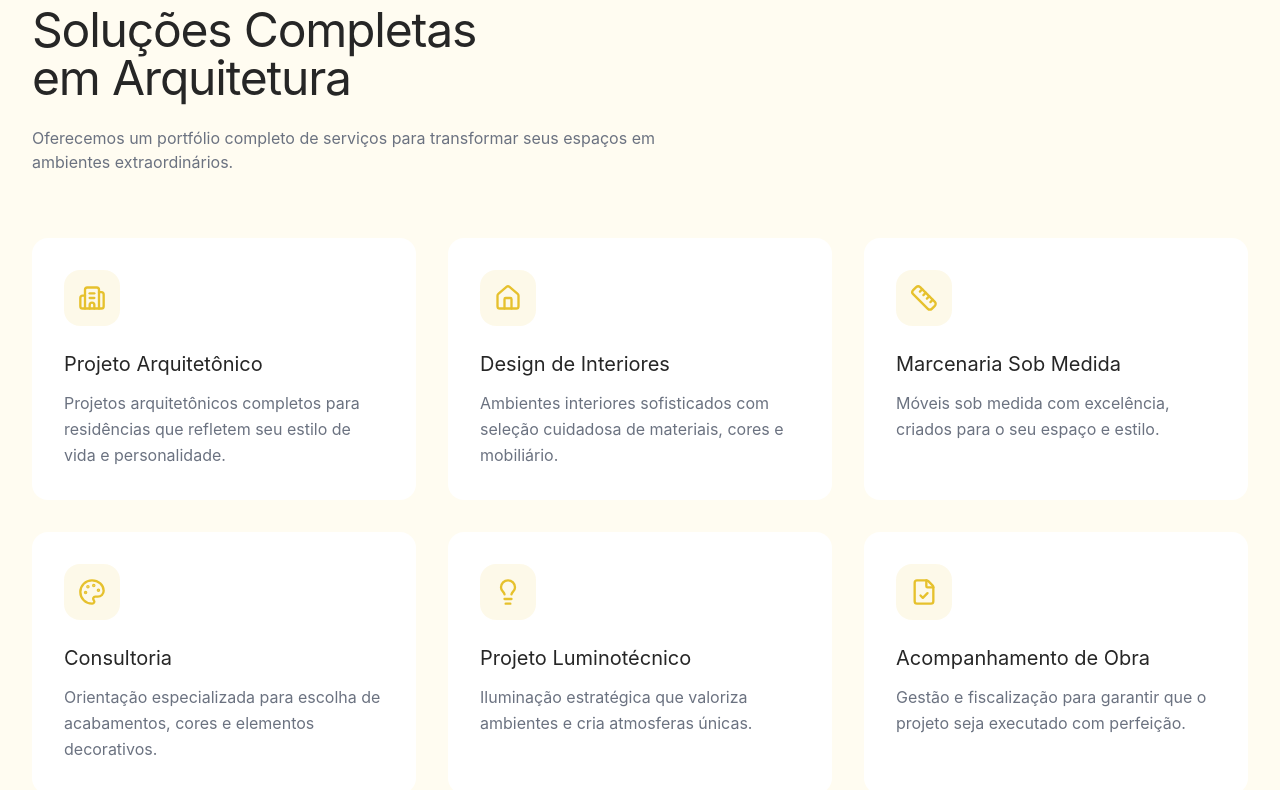
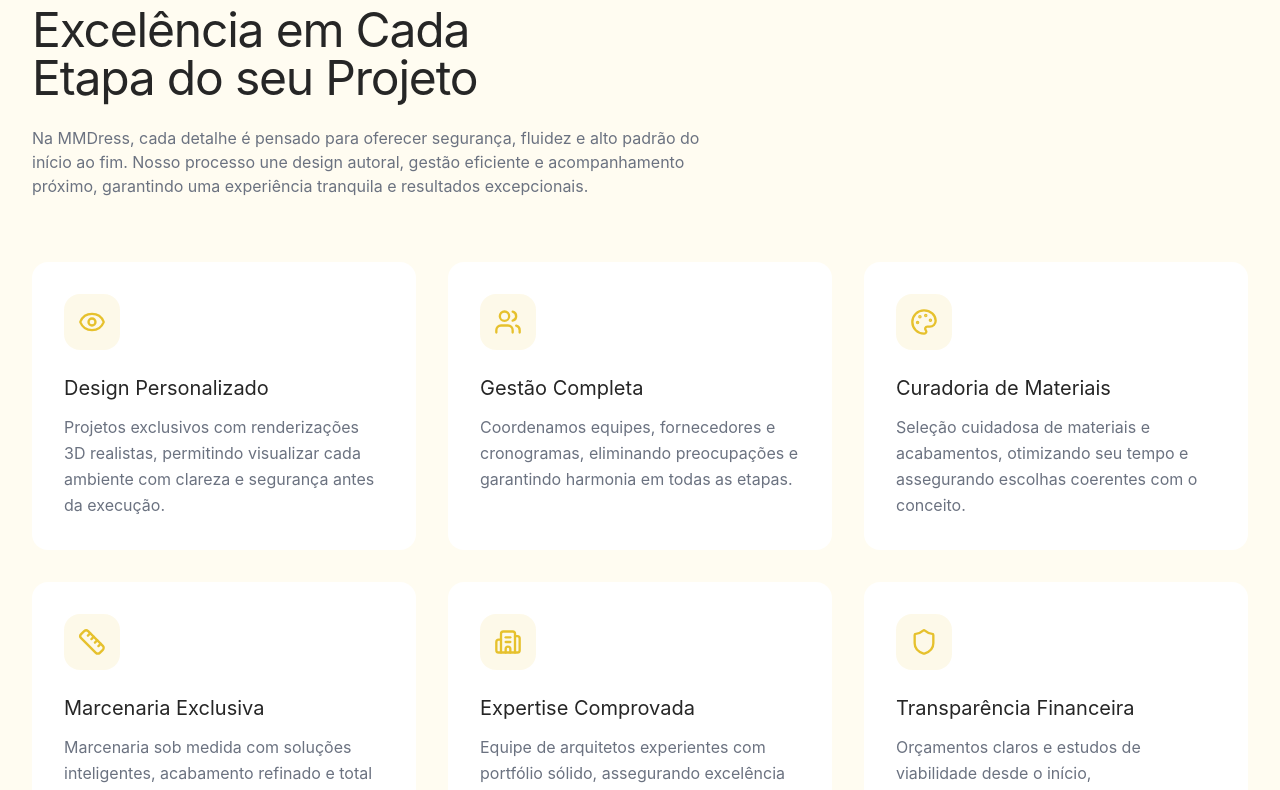
Before and after one commit to mmdress/website, a Next.js app: page / in a window 1280 px wide. Shown: the part 2160-2950 px from the top of the page. Built offline with nearby package versions, Linux system fonts and the light colour scheme.

Commit message:
feat: update Services section with new service titles and descriptions for enhanced clarity and appeal

```diff
--- a/components/sections/home/Services.tsx
+++ b/components/sections/home/Services.tsx
@@ -7,6 +7,9 @@ import {
   Home,
   Lightbulb,
   FileCheck,
+  Eye,
+  Users,
+  Shield,
   type LucideIcon,
 } from 'lucide-react';
 import { motion, useInView, type Variants } from 'motion/react';
@@ -20,40 +23,40 @@ interface Service {
 
 const SERVICES: Service[] = [
   {
-    icon: Building2,
-    title: 'Projeto Arquitetônico',
+    icon: Eye,
+    title: 'Design Personalizado',
     description:
-      'Projetos arquitetônicos completos para residências que refletem seu estilo de vida e personalidade.',
+      'Projetos exclusivos com renderizações 3D realistas, permitindo visualizar cada ambiente com clareza e segurança antes da execução.',
   },
   {
-    icon: Home,
-    title: 'Design de Interiores',
+    icon: Users,
+    title: 'Gestão Completa',
     description:
-      'Ambientes interiores sofisticados com seleção cuidadosa de materiais, cores e mobiliário.',
+      'Coordenamos equipes, fornecedores e cronogramas, eliminando preocupações e garantindo harmonia em todas as etapas.',
+  },
+  {
+    icon: Palette,
+    title: 'Curadoria de Materiais',
+    description:
+      'Seleção cuidadosa de materiais e acabamentos, otimizando seu tempo e assegurando escolhas coerentes com o conceito.',
   },
   {
     icon: Ruler,
-    title: 'Marcenaria Sob Medida',
+    title: 'Marcenaria Exclusiva',
     description:
-      'Móveis sob medida com excelência, criados para o seu espaço e estilo.',
+      'Marcenaria sob medida com soluções inteligentes, acabamento refinado e total integração ao projeto.',
   },
   {
-    icon: Palette,
-    title: 'Consultoria',
+    icon: Building2,
+    title: 'Expertise Comprovada',
     description:
-      'Orientação especializada para escolha de acabamentos, cores e elementos decorativos.',
+      'Equipe de arquitetos experientes com portfólio sólido, assegurando excelência técnica e atenção aos detalhes.',
   },
   {
-    icon: Lightbulb,
-    title: 'Projeto Luminotécnico',
+    icon: Shield,
+    title: 'Transparência Financeira',
     description:
-      'Iluminação estratégica que valoriza ambientes e cria atmosferas únicas.',
-  },
-  {
-    icon: FileCheck,
-    title: 'Acompanhamento de Obra',
-    description:
-      'Gestão e fiscalização para garantir que o projeto seja executado com perfeição.',
+      'Orçamentos claros e estudos de viabilidade desde o início, proporcionando previsibilidade e controle financeiro.',
   },
 ] as const;
 
@@ -98,13 +101,15 @@ export function Services() {
             </span>
           </div>
           <h2 className="text-foreground mb-6 text-3xl tracking-tight sm:text-4xl lg:text-5xl">
-            Soluções Completas
+            Excelência em Cada
             <br />
-            em Arquitetura
+            Etapa do seu Projeto
           </h2>
           <p className="text-muted-foreground">
-            Oferecemos um portfólio completo de serviços para transformar seus
-            espaços em ambientes extraordinários.
+            Na MMDress, cada detalhe é pensado para oferecer segurança, fluidez
+            e alto padrão do início ao fim. Nosso processo une design autoral,
+            gestão eficiente e acompanhamento próximo, garantindo uma
+            experiência tranquila e resultados excepcionais.
           </p>
         </motion.div>
 
```
